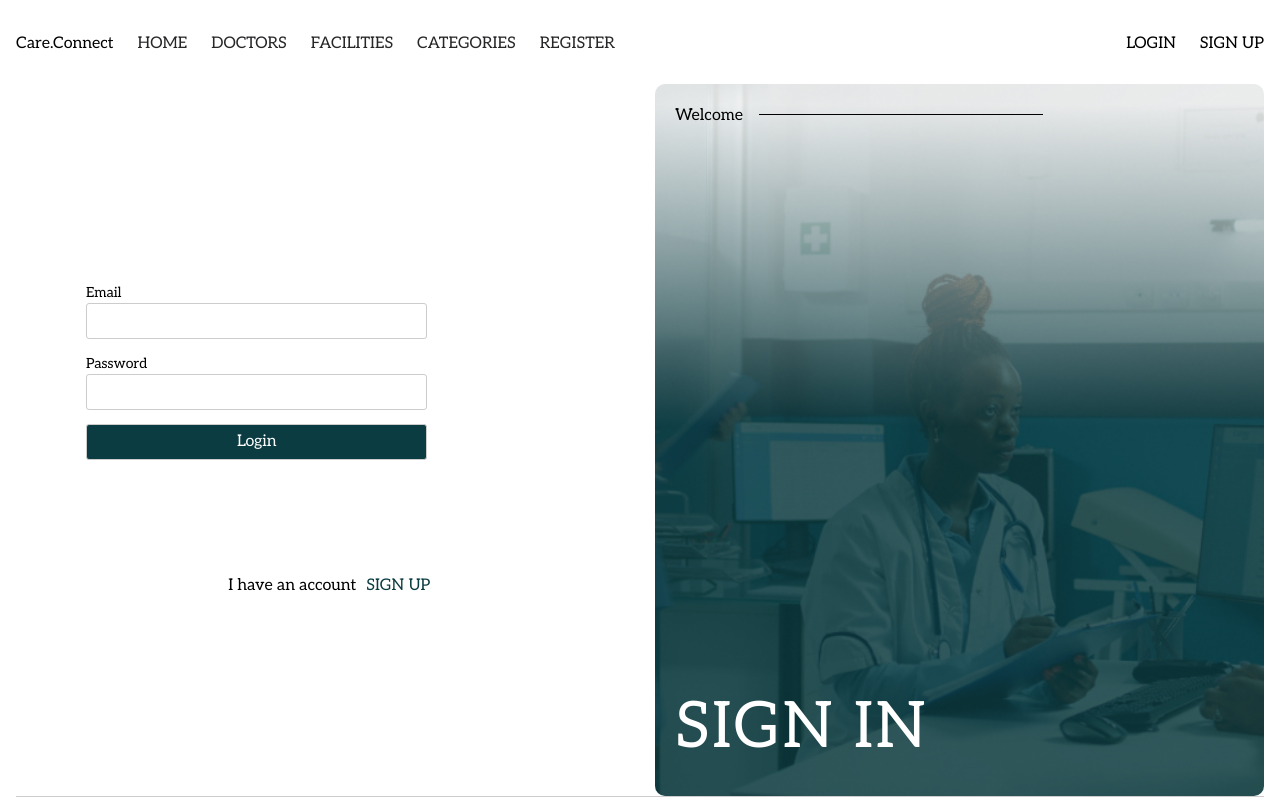
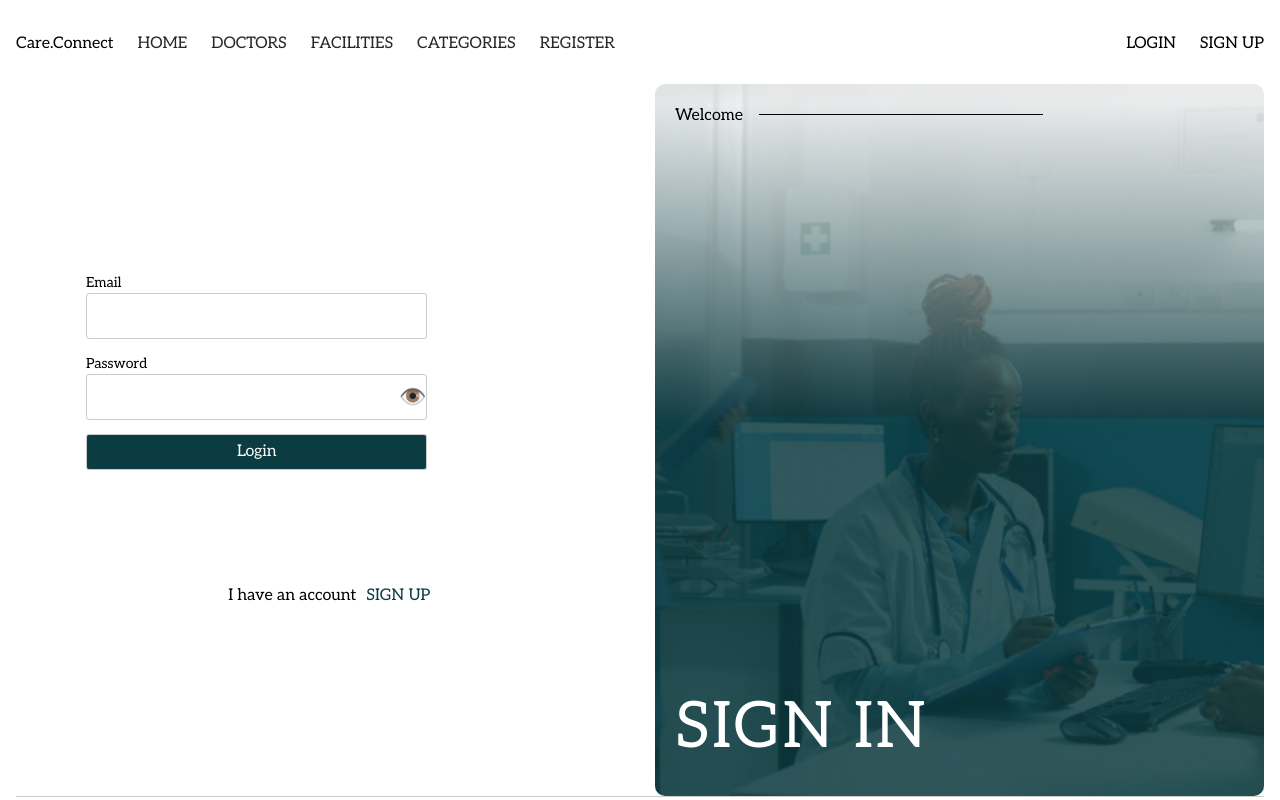
Before and after one commit to CARE-CONNECT-KENYA/care-connect-frontend, a Next.js app: page /users/login in a window 1280 px wide. Shown: the top 800 px of the page. Built offline with nearby package versions, Linux system fonts and the light colour scheme.

Commit message:
adde view password ey icon

```diff
--- a/app/Components/LoginForm.tsx
+++ b/app/Components/LoginForm.tsx
@@ -1,4 +1,4 @@
-'use client'
+'use client';
 import React, { useState } from 'react';
 import axios from 'axios';
 import styles from '../Styles/Users.module.css';
@@ -11,6 +11,7 @@ const LoginForm: React.FC<LoginFormProps> = ({ onSuccess }) => {
   const [email, setEmail] = useState('');
   const [password, setPassword] = useState('');
   const [error, setError] = useState('');
+  const [showPassword, setShowPassword] = useState(false);
 
   const handleSubmit = async (e: React.FormEvent) => {
     e.preventDefault();
@@ -31,18 +32,27 @@ const LoginForm: React.FC<LoginFormProps> = ({ onSuccess }) => {
 
   return (
     <form onSubmit={handleSubmit}>
-      <div className={styles.Signupform} >
-      <div >
+      <div className={styles.Signupform}>
+        <div>
           <h6>Email</h6>
           <input type="email" value={email} onChange={(e) => setEmail(e.target.value)} required />
         </div>
-      <div>
+        <div >
           <h6>Password</h6>
-        <input type="password" value={password} onChange={(e) => setPassword(e.target.value)} required />
+          <div className={styles.passwordContainer} >
+          <input
+            type={showPassword ? 'text' : 'password'}
+            value={password}
+            onChange={(e) => setPassword(e.target.value)}
+            required
+          />
+          <span className={styles.eyeIcon} onClick={() => setShowPassword(!showPassword)}>
+            {showPassword ? '🙈' : '👁️'}
+          </span>
+          </div>
         </div>
         {error && <p>{error}</p>}
         <button type="submit">Login</button>
-
       </div>
     </form>
   );
--- a/app/Styles/Users.module.css
+++ b/app/Styles/Users.module.css
@@ -16,7 +16,7 @@
 .Signupform input{
     width: 60%;
     border: 1px solid #ccc;
-    padding: 5px;
+    padding: 10px;
     border-radius: 3px;
 }
 
@@ -33,3 +33,15 @@
     background-color: var(--primary-color);
     border-radius: 3px;
 }
+.passwordContainer {
+    position: relative;
+    display: flex;
+    align-items: center;
+  }
+
+  .eyeIcon {
+    position: absolute;
+    left: 55%;
+    cursor: pointer;
+    font-size: 22px;
+  }
```
Lines whose indentation alone changed are shown as unchanged.
